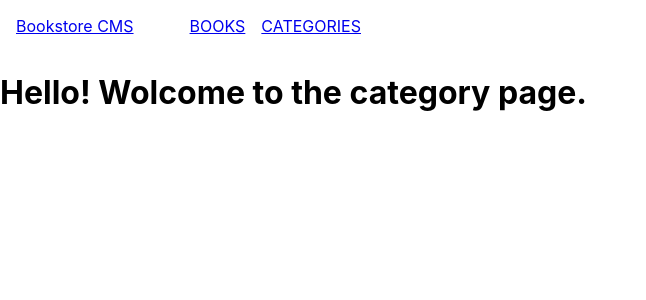
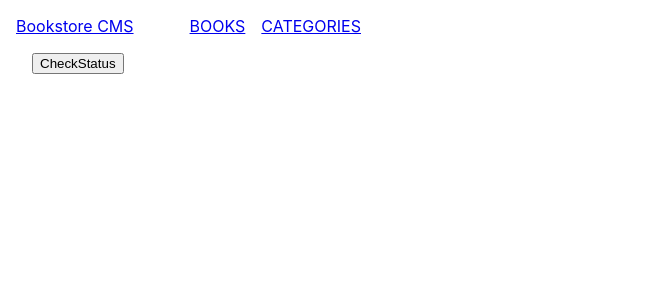
Before and after one commit to leehaney254/bookstore, a React (Create React App) app: page /categories in a window 1280 px wide. Shown: the top 300 px of the page, without its empty margins (0-646 px from the left). Built offline with nearby package versions, Linux system fonts and the light colour scheme.

Commit message:
Feat: Create categories page

```diff
--- /dev/null
+++ b/src/components/CheckStatus.css
@@ -0,0 +1,3 @@
+#checkStatus {
+  margin-left: 2rem;
+}
--- /dev/null
+++ b/src/components/CheckStatus.js
@@ -0,0 +1,7 @@
+import './CheckStatus.css';
+
+const CheckStatus = () => (
+  <button id="checkStatus" type="button">CheckStatus</button>
+);
+
+export default CheckStatus;
--- a/src/pages/Categories.js
+++ b/src/pages/Categories.js
@@ -1,5 +1,7 @@
+import CheckStatus from '../components/CheckStatus';
+
 const Categories = () => (
-  <h1>Hello! Wolcome to the category page.</h1>
+  <CheckStatus />
 );
 
 export default Categories;
```
